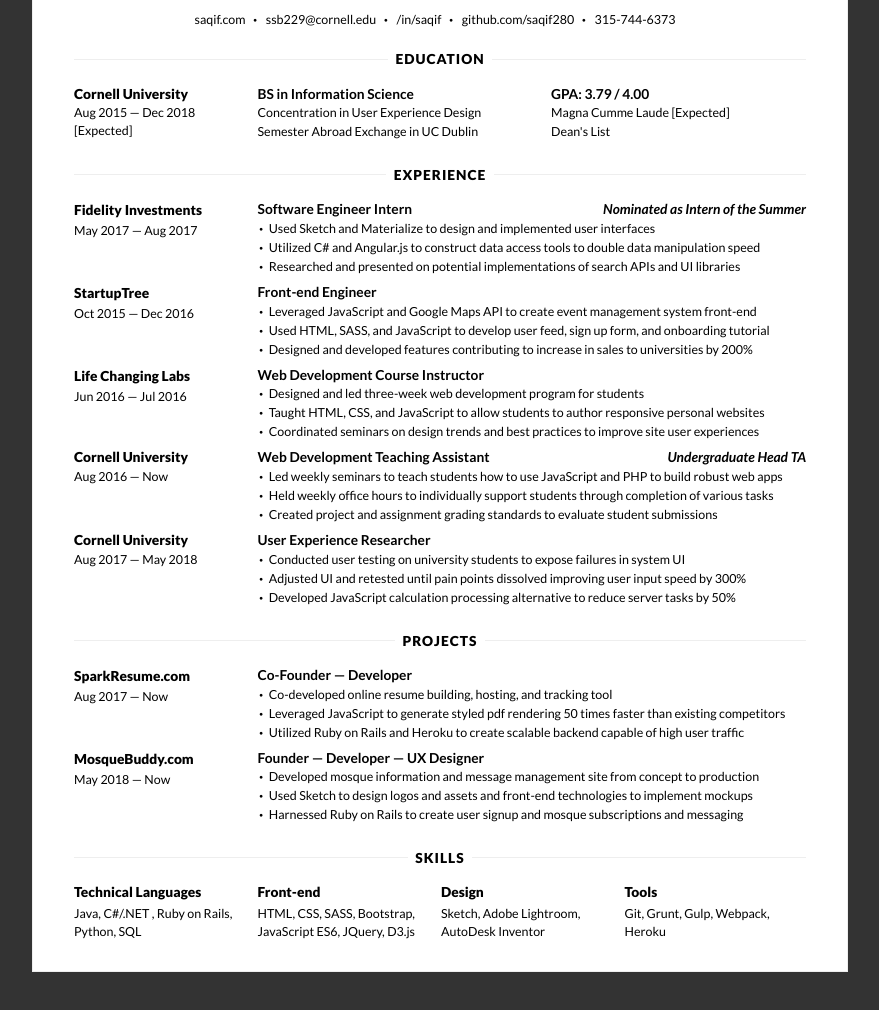
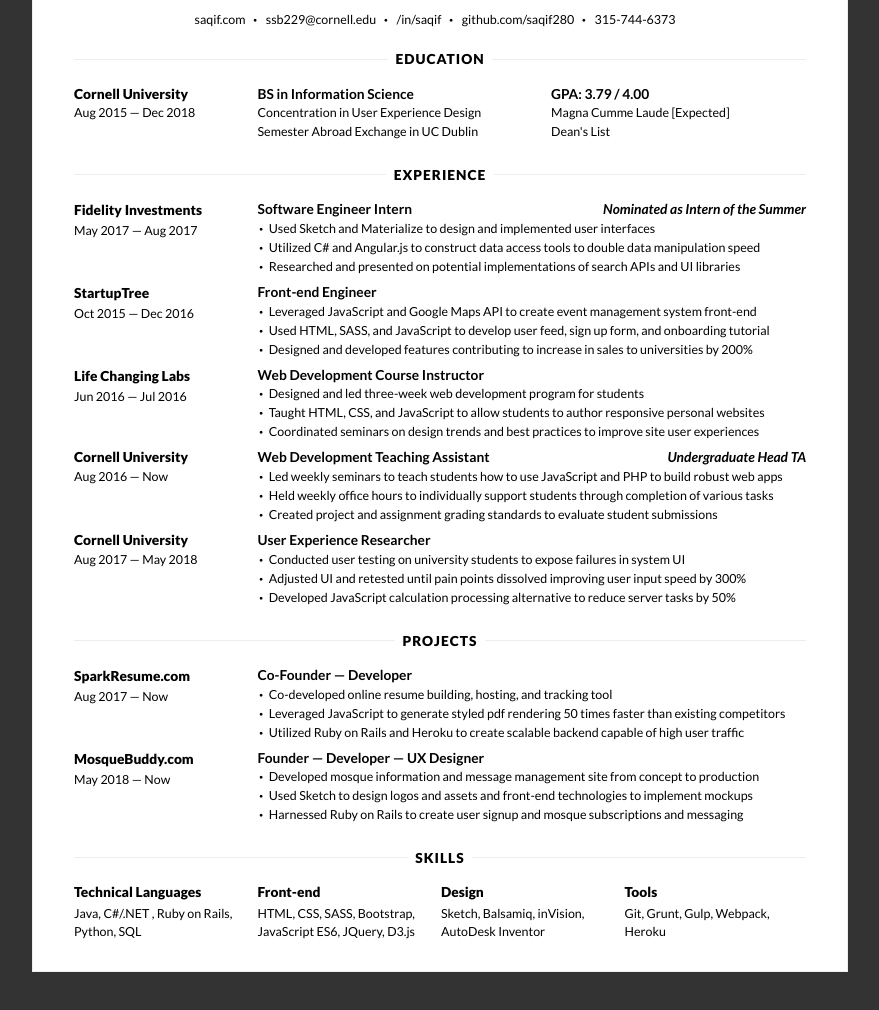
Before and after one commit to Saqif280/resume, a plain HTML site: page index.html in a window 1280 px wide. Shown: the part 124-1134 px from the top of the page, without its empty margins (200-1079 px from the left). Drawn offline with nearby package versions, Linux system fonts and the light colour scheme.

Commit message:
added inVision and Balsamiq to skills

```diff
--- a/index.html
+++ b/index.html
@@ -43,8 +43,7 @@
           <div class="col-xs-25">
             <h3 class="inline">Cornell University</h3>
             <!-- <p>Ithaca, NY</p>LOCATION -->
-            <p>Aug 2015 &mdash; Dec 2018 [Expected]</p>
-            <!-- <p>Expected Dec 2018</p> -->
+            <p>Aug 2015 &mdash; Dec 2018</p>
           </div>
           <div class="col-xs-40">
             <h3 class="inline light">BS in Information Science</h3>
@@ -199,7 +198,7 @@
           </div>
           <div class="col-xs-25">
             <h3>Design</h3>
-            <p>Sketch, Adobe Lightroom, AutoDesk Inventor</p>
+            <p>Sketch, Balsamiq, inVision, AutoDesk Inventor</p>
           </div>
           <div class="col-xs-25">
             <h3>Tools</h3>
```
